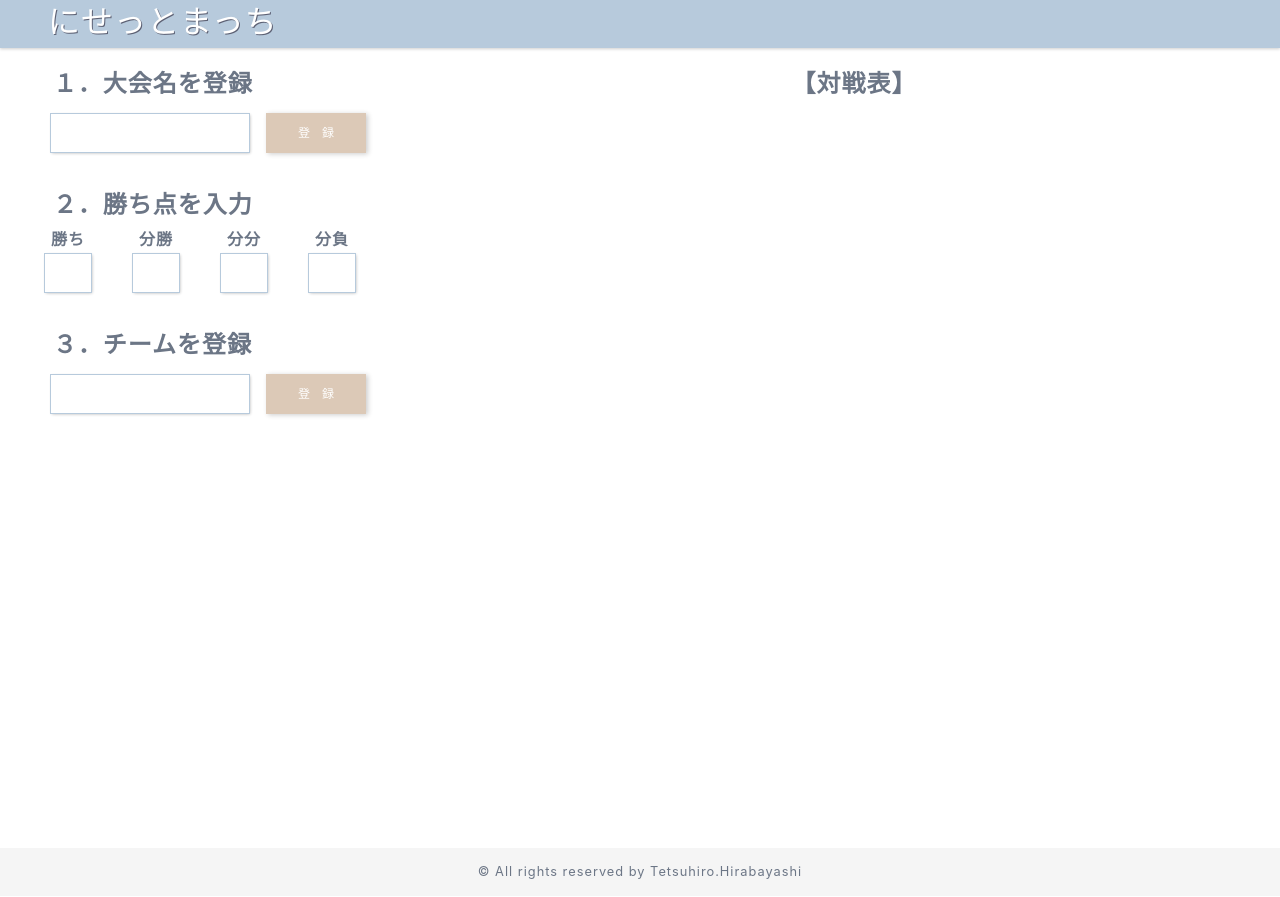
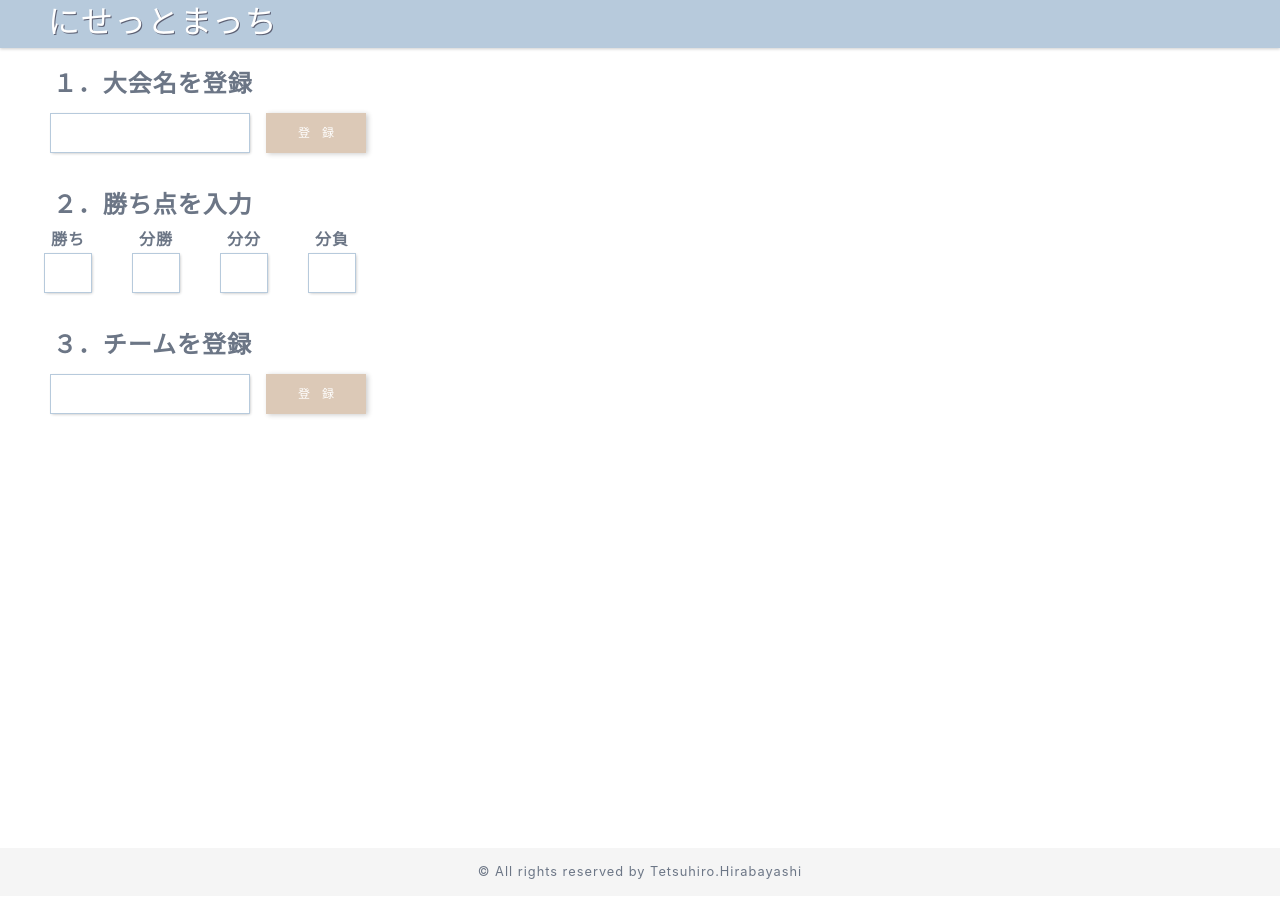
Before and after one commit to tetsu-hira/2set, a React (Create React App) app: page / in a window 1280 px wide. Built offline with nearby package versions, Linux system fonts and the light colour scheme; a web font is replaced by a local one.

Commit message:
操作順がわかりやすいようにUI修正

```diff
--- a/src/components/Process.tsx
+++ b/src/components/Process.tsx
@@ -505,6 +505,7 @@ const Process: React.FC = () => {
               <div className="downButton"  onClick={goBottom}></div>
               }
             </div>
+            { plan.length > 0 &&
             <div className="Result">
               <h1 className="title">【対戦表】</h1>
                 <div className="Result__Border">
@@ -592,7 +593,7 @@ const Process: React.FC = () => {
                   CSV形式
                 </button> */}
               </div>
-            </div>
+            </div>}
           </div>
         </div>
       </div>
```
